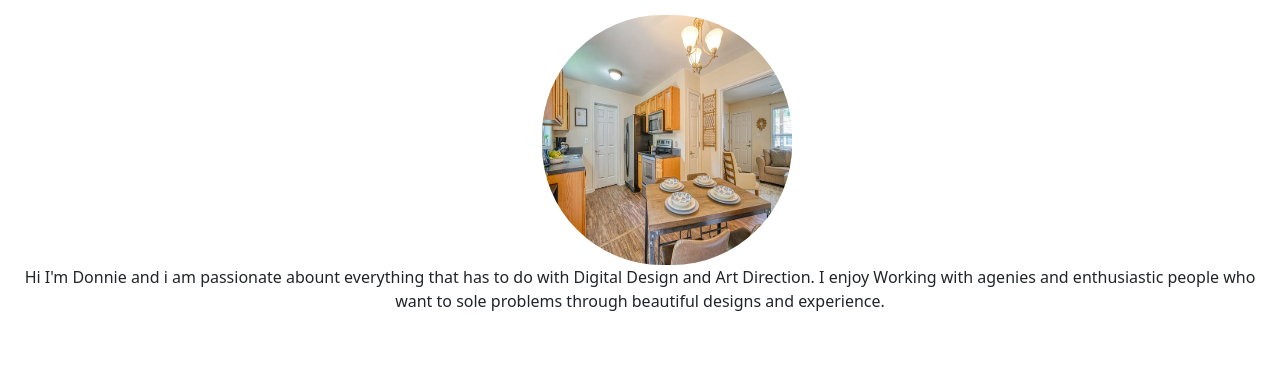
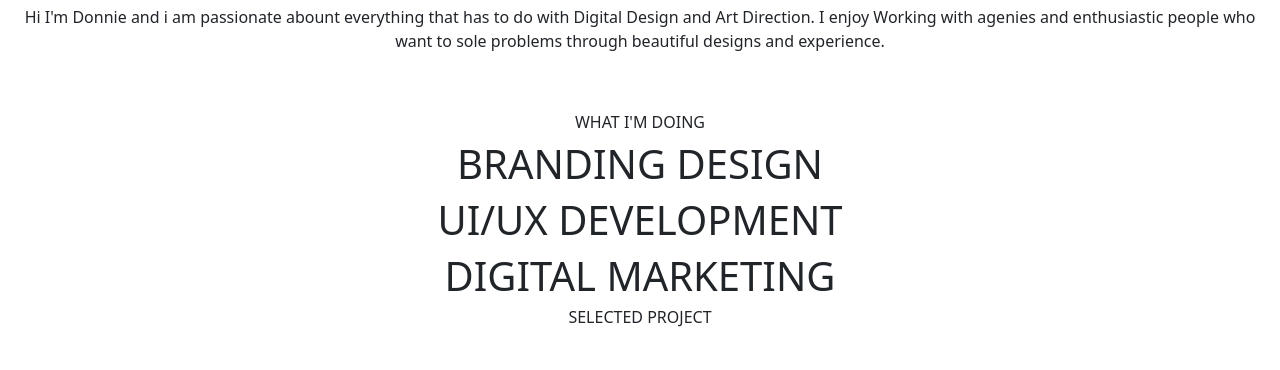
Before and after one commit to friday5060/foloi, a plain HTML site: page index.html in a window 1280 px wide. Shown: the part 760-1130 px from the top of the page. Drawn offline with nearby package versions, Linux system fonts and the light colour scheme.

Commit message:
Update index.html

```diff
--- a/index.html
+++ b/index.html
@@ -92,7 +92,7 @@
         </div>
         <div class="row">
             <div class="col-12">
-                <img src="./house 2 pics.jpg" alt="" class="hipicture">
+
                 <p class="hidon">
                     Hi I'm Donnie and i am passionate abount everything that has to do with Digital Design and Art
                     Direction.
@@ -163,13 +163,7 @@
             </div>
         </div>
 
-
-
     </div>
-
-
-
-
 
    <script src="https://cdn.jsdelivr.net/npm/@popperjs/core@2.11.8/dist/umd/popper.min.js" integrity="sha384-I7E8VVD/ismYTF4hNIPjVp/Zjvgyol6VFvRkX/vR+Vc4jQkC+hVqc2pM8ODewa9r" crossorigin="anonymous"></script>
 <script src="https://cdn.jsdelivr.net/npm/bootstrap@5.3.7/dist/js/bootstrap.min.js" integrity="sha384-7qAoOXltbVP82dhxHAUje59V5r2YsVfBafyUDxEdApLPmcdhBPg1DKg1ERo0BZlK" crossorigin="anonymous"></script>
```
